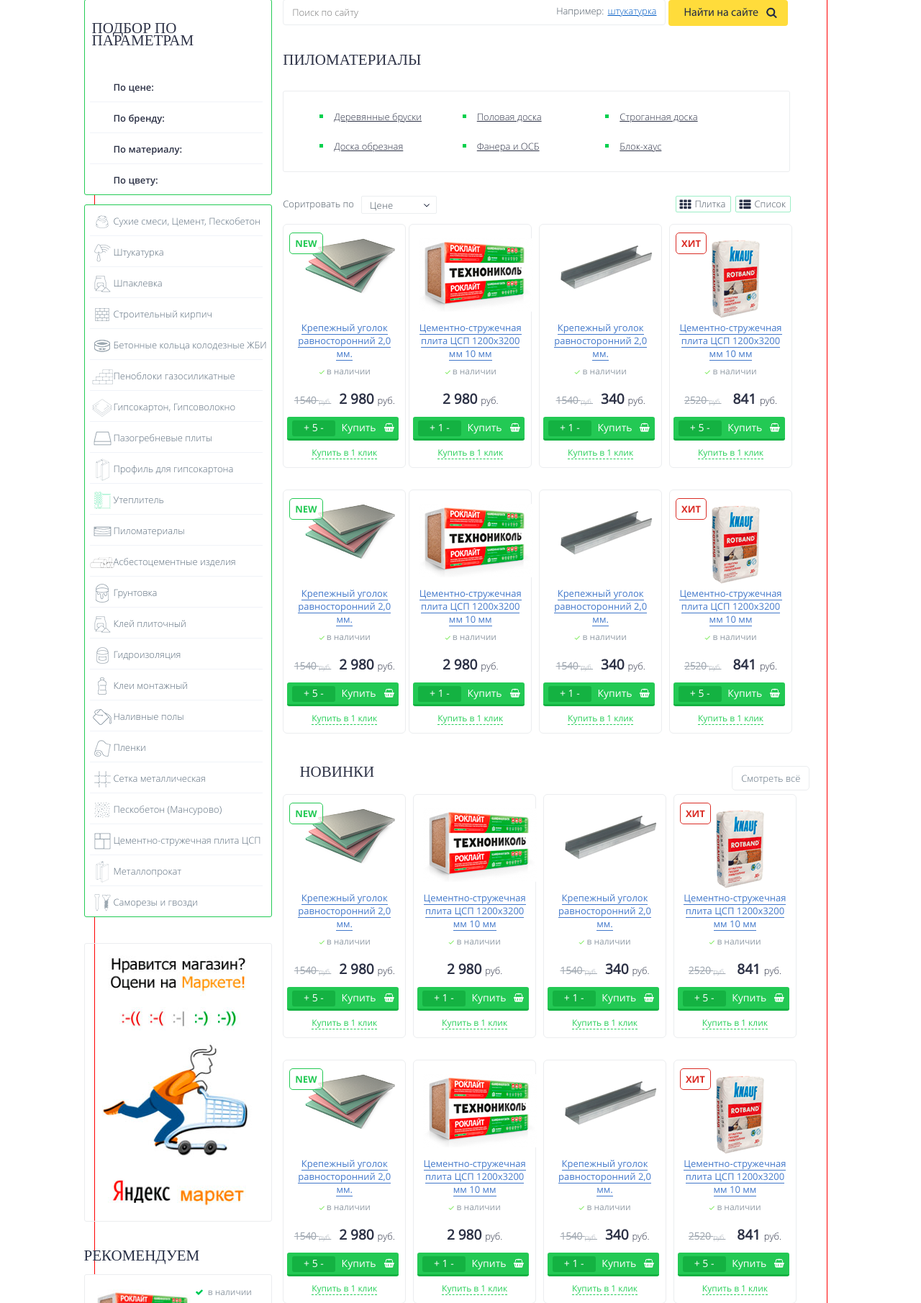
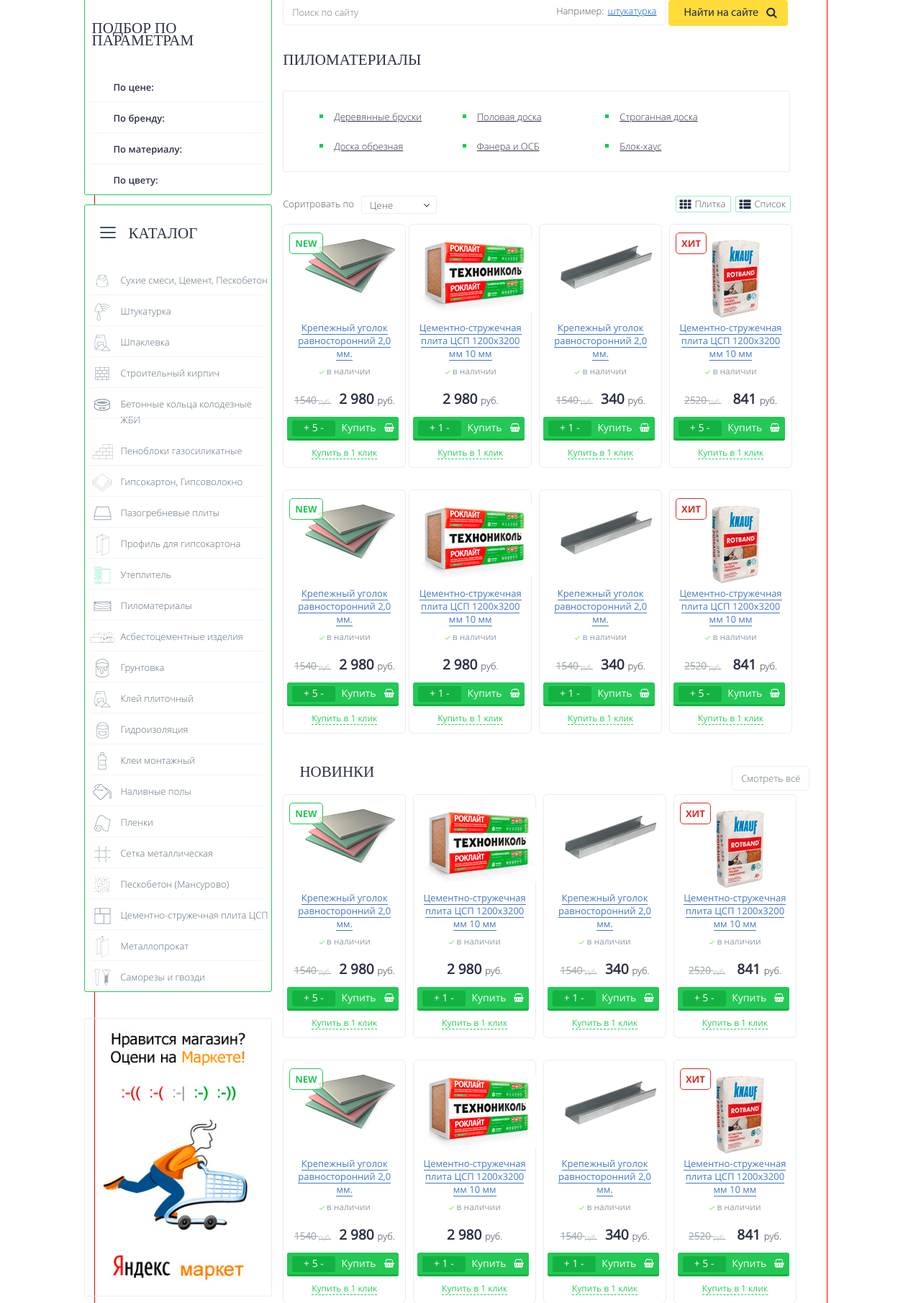
Before and after one commit to kvsemenoff/standartresurs, a PHP site: page /catalog.php in a window 1280 px wide. Shown: the part 209-2019 px from the top of the page at 72% size. Run offline with PHP 8.4, Linux system fonts and the light colour scheme; style sheets or scripts are compiled from the project's sources; some libraries are stand-ins or nearby versions; some web fonts are replaced.

Commit message:
17.19504

```diff
--- a/css/style4.scss
+++ b/css/style4.scss
@@ -305,6 +305,7 @@
     position: fixed;
     top: 8px;
     right:12px;
+    color:#3E4351;
     //opacity: 0.4;
     z-index: 9999;
 }
--- a/includes/sidebar2.php
+++ b/includes/sidebar2.php
@@ -51,8 +51,9 @@
 
 <div class="db-sidebar">
 	<ul class="ah-menu-list">
+		<h3 class="db-h3 db-padd">Каталог</h3>
 		<li class="ah-menu-list_item db-item1">
-			<a href="#" class="ah-menu-list_item-link">Сухие смеси, Цемент, Пескобетон</a>
+			<a href="#" class="ah-menu-list_item-link db-paddleft">Сухие смеси, Цемент, Пескобетон</a>
 			<ul class="ah-submenu-list">
 				<li class="ah-submenu-list_item"><a href="#" class="ah-submenu-list_item-link">Пункт 1</a></li>
 				<li class="ah-submenu-list_item"><a href="#" class="ah-submenu-list_item-link">Пункт 2</a></li>
@@ -60,7 +61,7 @@
 			</ul>
 		</li>
 		<li class="ah-menu-list_item db-item2">
-			<a href="#" class="ah-menu-list_item-link">Штукатурка</a>
+			<a href="#" class="ah-menu-list_item-link db-paddleft">Штукатурка</a>
 			<ul class="ah-submenu-list">
 				<li class="ah-submenu-list_item"><a href="#" class="ah-submenu-list_item-link">Пункт 1</a></li>
 				<li class="ah-submenu-list_item"><a href="#" class="ah-submenu-list_item-link">Пункт 2</a></li>
@@ -68,7 +69,7 @@
 			</ul>
 		</li>
 		<li class="ah-menu-list_item db-item3">
-			<a href="#" class="ah-menu-list_item-link">Шпаклевка</a>
+			<a href="#" class="ah-menu-list_item-link db-paddleft">Шпаклевка</a>
 			<ul class="ah-submenu-list">
 				<li class="ah-submenu-list_item"><a href="#" class="ah-submenu-list_item-link">Пункт 1</a></li>
 				<li class="ah-submenu-list_item"><a href="#" class="ah-submenu-list_item-link">Пункт 2</a></li>
@@ -76,7 +77,7 @@
 			</ul>
 		</li>
 		<li class="ah-menu-list_item db-item4">
-			<a href="#" class="ah-menu-list_item-link">Строительный кирпич</a>
+			<a href="#" class="ah-menu-list_item-link db-paddleft">Строительный кирпич</a>
 			<ul class="ah-submenu-list">
 				<li class="ah-submenu-list_item"><a href="#" class="ah-submenu-list_item-link">Пункт 1</a></li>
 				<li class="ah-submenu-list_item"><a href="#" class="ah-submenu-list_item-link">Пункт 2</a></li>
@@ -84,7 +85,7 @@
 			</ul>
 		</li>
 		<li class="ah-menu-list_item db-item5">
-			<a href="#" class="ah-menu-list_item-link">Бетонные кольца колодезные ЖБИ</a>
+			<a href="#" class="ah-menu-list_item-link db-paddleft">Бетонные кольца колодезные ЖБИ</a>
 			<ul class="ah-submenu-list">
 				<li class="ah-submenu-list_item"><a href="#" class="ah-submenu-list_item-link">Пункт 1</a></li>
 				<li class="ah-submenu-list_item"><a href="#" class="ah-submenu-list_item-link">Пункт 2</a></li>
@@ -92,7 +93,7 @@
 			</ul>
 		</li>
 		<li class="ah-menu-list_item db-item6">
-			<a href="#" class="ah-menu-list_item-link">Пеноблоки газосиликатные</a>
+			<a href="#" class="ah-menu-list_item-link db-paddleft">Пеноблоки газосиликатные</a>
 			<ul class="ah-submenu-list">
 				<li class="ah-submenu-list_item"><a href="#" class="ah-submenu-list_item-link">Пункт 1</a></li>
 				<li class="ah-submenu-list_item"><a href="#" class="ah-submenu-list_item-link">Пункт 2</a></li>
@@ -100,7 +101,7 @@
 			</ul>
 		</li>
 		<li class="ah-menu-list_item db-item7">
-			<a href="#" class="ah-menu-list_item-link">Гипсокартон, Гипсоволокно</a>
+			<a href="#" class="ah-menu-list_item-link db-paddleft">Гипсокартон, Гипсоволокно</a>
 			<ul class="ah-submenu-list">
 				<li class="ah-submenu-list_item"><a href="#" class="ah-submenu-list_item-link">Пункт 1</a></li>
 				<li class="ah-submenu-list_item"><a href="#" class="ah-submenu-list_item-link">Пункт 2</a></li>
@@ -108,7 +109,7 @@
 			</ul>
 		</li>
 		<li class="ah-menu-list_item db-item8">
-			<a href="#" class="ah-menu-list_item-link">Пазогребневые плиты</a>
+			<a href="#" class="ah-menu-list_item-link db-paddleft">Пазогребневые плиты</a>
 			<ul class="ah-submenu-list">
 				<li class="ah-submenu-list_item"><a href="#" class="ah-submenu-list_item-link">Пункт 1</a></li>
 				<li class="ah-submenu-list_item"><a href="#" class="ah-submenu-list_item-link">Пункт 2</a></li>
@@ -116,7 +117,7 @@
 			</ul>
 		</li>
 		<li class="ah-menu-list_item db-item9">
-			<a href="#" class="ah-menu-list_item-link">Профиль для гипсокартона</a>
+			<a href="#" class="ah-menu-list_item-link db-paddleft">Профиль для гипсокартона</a>
 			<ul class="ah-submenu-list">
 				<li class="ah-submenu-list_item"><a href="#" class="ah-submenu-list_item-link">Пункт 1</a></li>
 				<li class="ah-submenu-list_item"><a href="#" class="ah-submenu-list_item-link">Пункт 2</a></li>
@@ -124,7 +125,7 @@
 			</ul>
 		</li>
 		<li class="ah-menu-list_item db-item10">
-			<a href="#" class="ah-menu-list_item-link">Утеплитель</a>
+			<a href="#" class="ah-menu-list_item-link db-paddleft">Утеплитель</a>
 			<ul class="ah-submenu-list">
 				<li class="ah-submenu-list_item"><a href="#" class="ah-submenu-list_item-link">Утеплитель Rockwool</a></li>
 				<li class="ah-submenu-list_item"><a href="#" class="ah-submenu-list_item-link">Утеплитель Пеноплекс</a></li>
@@ -132,7 +133,7 @@
 			</ul>
 		</li>
 		<li class="ah-menu-list_item db-item11">
-			<a href="#" class="ah-menu-list_item-link">Пиломатериалы</a>
+			<a href="#" class="ah-menu-list_item-link db-paddleft">Пиломатериалы</a>
 			<ul class="ah-submenu-list">
 				<li class="ah-submenu-list_item"><a href="#" class="ah-submenu-list_item-link">Пункт 1</a></li>
 				<li class="ah-submenu-list_item"><a href="#" class="ah-submenu-list_item-link">Пункт 2</a></li>
@@ -140,7 +141,7 @@
 			</ul>
 		</li>
 		<li class="ah-menu-list_item db-item12">
-			<a href="#" class="ah-menu-list_item-link">Асбестоцементные изделия</a>
+			<a href="#" class="ah-menu-list_item-link db-paddleft">Асбестоцементные изделия</a>
 			<ul class="ah-submenu-list">
 				<li class="ah-submenu-list_item"><a href="#" class="ah-submenu-list_item-link">Пункт 1</a></li>
 				<li class="ah-submenu-list_item"><a href="#" class="ah-submenu-list_item-link">Пункт 2</a></li>
@@ -148,7 +149,7 @@
 			</ul>
 		</li>
 		<li class="ah-menu-list_item db-item13">
-			<a href="#" class="ah-menu-list_item-link">Грунтовка</a>
+			<a href="#" class="ah-menu-list_item-link db-paddleft">Грунтовка</a>
 			<ul class="ah-submenu-list">
 				<li class="ah-submenu-list_item"><a href="#" class="ah-submenu-list_item-link">Пункт 1</a></li>
 				<li class="ah-submenu-list_item"><a href="#" class="ah-submenu-list_item-link">Пункт 2</a></li>
@@ -156,7 +157,7 @@
 			</ul>
 		</li>
 		<li class="ah-menu-list_item db-item14">
-			<a href="#" class="ah-menu-list_item-link">Клей плиточный</a>
+			<a href="#" class="ah-menu-list_item-link db-paddleft">Клей плиточный</a>
 			<ul class="ah-submenu-list">
 				<li class="ah-submenu-list_item"><a href="#" class="ah-submenu-list_item-link">Пункт 1</a></li>
 				<li class="ah-submenu-list_item"><a href="#" class="ah-submenu-list_item-link">Пункт 2</a></li>
@@ -164,7 +165,7 @@
 			</ul>
 		</li>
 		<li class="ah-menu-list_item db-item15">
-			<a href="#" class="ah-menu-list_item-link">Гидроизоляция</a>
+			<a href="#" class="ah-menu-list_item-link db-paddleft">Гидроизоляция</a>
 			<ul class="ah-submenu-list">
 				<li class="ah-submenu-list_item"><a href="#" class="ah-submenu-list_item-link">Пункт 1</a></li>
 				<li class="ah-submenu-list_item"><a href="#" class="ah-submenu-list_item-link">Пункт 2</a></li>
@@ -172,7 +173,7 @@
 			</ul>
 		</li>
 		<li class="ah-menu-list_item db-item16">
-			<a href="#" class="ah-menu-list_item-link">Клеи монтажный</a>
+			<a href="#" class="ah-menu-list_item-link db-paddleft">Клеи монтажный</a>
 			<ul class="ah-submenu-list">
 				<li class="ah-submenu-list_item"><a href="#" class="ah-submenu-list_item-link">Пункт 1</a></li>
 				<li class="ah-submenu-list_item"><a href="#" class="ah-submenu-list_item-link">Пункт 2</a></li>
@@ -180,7 +181,7 @@
 			</ul>
 		</li>
 		<li class="ah-menu-list_item db-item17">
-			<a href="#" class="ah-menu-list_item-link">Наливные полы</a>
+			<a href="#" class="ah-menu-list_item-link db-paddleft">Наливные полы</a>
 			<ul class="ah-submenu-list">
 				<li class="ah-submenu-list_item"><a href="#" class="ah-submenu-list_item-link">Пункт 1</a></li>
 				<li class="ah-submenu-list_item"><a href="#" class="ah-submenu-list_item-link">Пункт 2</a></li>
@@ -188,7 +189,7 @@
 			</ul>
 		</li>
 		<li class="ah-menu-list_item db-item18">
-			<a href="#" class="ah-menu-list_item-link">Пленки</a>
+			<a href="#" class="ah-menu-list_item-link db-paddleft">Пленки</a>
 			<ul class="ah-submenu-list">
 				<li class="ah-submenu-list_item"><a href="#" class="ah-submenu-list_item-link">Пункт 1</a></li>
 				<li class="ah-submenu-list_item"><a href="#" class="ah-submenu-list_item-link">Пункт 2</a></li>
@@ -196,7 +197,7 @@
 			</ul>
 		</li>
 		<li class="ah-menu-list_item db-item19">
-			<a href="#" class="ah-menu-list_item-link">Сетка металлическая</a>
+			<a href="#" class="ah-menu-list_item-link db-paddleft">Сетка металлическая</a>
 			<ul class="ah-submenu-list">
 				<li class="ah-submenu-list_item"><a href="#" class="ah-submenu-list_item-link">Пункт 1</a></li>
 				<li class="ah-submenu-list_item"><a href="#" class="ah-submenu-list_item-link">Пункт 2</a></li>
@@ -204,7 +205,7 @@
 			</ul>
 		</li>
 		<li class="ah-menu-list_item db-item20">
-			<a href="#" class="ah-menu-list_item-link">Пескобетон (Мансурово)</a>
+			<a href="#" class="ah-menu-list_item-link db-paddleft">Пескобетон (Мансурово)</a>
 			<ul class="ah-submenu-list">
 				<li class="ah-submenu-list_item"><a href="#" class="ah-submenu-list_item-link">Пункт 1</a></li>
 				<li class="ah-submenu-list_item"><a href="#" class="ah-submenu-list_item-link">Пункт 2</a></li>
@@ -212,7 +213,7 @@
 			</ul>
 		</li>
 		<li class="ah-menu-list_item db-item21">
-			<a href="#" class="ah-menu-list_item-link">Цементно-стружечная плита ЦСП</a>
+			<a href="#" class="ah-menu-list_item-link db-paddleft">Цементно-стружечная плита ЦСП</a>
 			<ul class="ah-submenu-list">
 				<li class="ah-submenu-list_item"><a href="#" class="ah-submenu-list_item-link">Пункт 1</a></li>
 				<li class="ah-submenu-list_item"><a href="#" class="ah-submenu-list_item-link">Пункт 2</a></li>
@@ -220,7 +221,7 @@
 			</ul>
 		</li>
 		<li class="ah-menu-list_item db-item22">
-			<a href="#" class="ah-menu-list_item-link">Металлопрокат</a>
+			<a href="#" class="ah-menu-list_item-link db-paddleft">Металлопрокат</a>
 			<ul class="ah-submenu-list">
 				<li class="ah-submenu-list_item"><a href="#" class="ah-submenu-list_item-link">Пункт 1</a></li>
 				<li class="ah-submenu-list_item"><a href="#" class="ah-submenu-list_item-link">Пункт 2</a></li>
@@ -228,7 +229,7 @@
 			</ul>
 		</li>
 		<li class="ah-menu-list_item db-item23">
-			<a href="#" class="ah-menu-list_item-link">Саморезы и гвозди</a>
+			<a href="#" class="ah-menu-list_item-link db-paddleft">Саморезы и гвозди</a>
 			<ul class="ah-submenu-list">
 				<li class="ah-submenu-list_item"><a href="#" class="ah-submenu-list_item-link">Пункт 1</a></li>
 				<li class="ah-submenu-list_item"><a href="#" class="ah-submenu-list_item-link">Пункт 2</a></li>
```
Also changed, not shown: css/style4.css, 1 other file.
